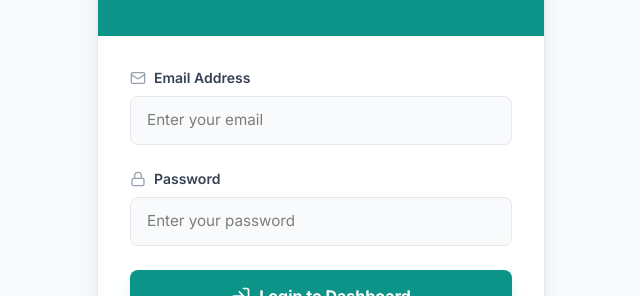
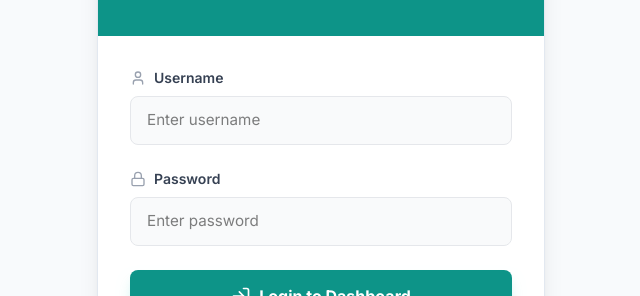
Before and after one commit to rupertgarcia/Software-Design_Fullstack, a Next.js app in the folder dialysismain/: page /login in a window 1280 px wide. Shown: the part 277-573 px from the top of the page, without its empty margins (319-959 px from the left). Built offline with nearby package versions, Linux system fonts and the light colour scheme; no server answers.

Commit message:
Switch to username/password login

```diff
--- a/dialysismain/app/login/page.tsx
+++ b/dialysismain/app/login/page.tsx
@@ -2,11 +2,11 @@
 
 import { useState } from 'react';
 import { useRouter } from 'next/navigation';
-import { HeartPulse, Lock, Mail, UserPlus, LogIn } from 'lucide-react';
+import { HeartPulse, Lock, User, UserPlus, LogIn } from 'lucide-react';
 import { supabase } from '@/lib/supabase';
 
 export default function LoginPage() {
-  const [email, setEmail] = useState('');
+  const [username, setUsername] = useState('');
   const [password, setPassword] = useState('');
   const [isSignUp, setIsSignUp] = useState(false);
   const [error, setError] = useState('');
@@ -18,23 +18,27 @@ export default function LoginPage() {
     setError('');
     setLoading(true);
 
+    // Supabase requires an email format, so we append a fake domain to the username
+    const fakeEmail = `${username.trim().toLowerCase()}@dialysis.app`;
+
     try {
       if (isSignUp) {
         const { error } = await supabase.auth.signUp({
-          email: email.trim(),
+          email: fakeEmail,
           password: password.trim(),
           options: {
             data: {
-              role: email.trim() === 'admin@example.com' ? 'admin' : 'user'
+              display_name: username.trim(),
+              role: username.trim().toLowerCase() === 'admin' ? 'admin' : 'user'
             }
           }
         });
         if (error) throw error;
-        alert('Signup successful! Please check your email for verification (if enabled) or try logging in.');
+        alert('Account created! You can now log in.');
         setIsSignUp(false);
       } else {
         const { error } = await supabase.auth.signInWithPassword({
-          email: email.trim(),
+          email: fakeEmail,
           password: password.trim(),
         });
         if (error) throw error;
@@ -69,14 +73,14 @@ export default function LoginPage() {
 
           <div className="space-y-2">
             <label className="text-sm font-semibold text-gray-700 flex items-center gap-2">
-              <Mail className="w-4 h-4 text-gray-400" /> Email Address
+              <User className="w-4 h-4 text-gray-400" /> Username
             </label>
             <input
-              type="email"
+              type="text"
               required
-              value={email}
-              onChange={(e) => setEmail(e.target.value)}
-              placeholder="Enter your email"
+              value={username}
+              onChange={(e) => setUsername(e.target.value)}
+              placeholder="Enter username"
               className="w-full px-4 py-3 bg-gray-50 border border-gray-200 rounded-lg focus:ring-4 focus:ring-teal-500/10 focus:border-[#0d9488] transition-all outline-none"
             />
           </div>
@@ -90,7 +94,7 @@ export default function LoginPage() {
               required
               value={password}
               onChange={(e) => setPassword(e.target.value)}
-              placeholder="Enter your password"
+              placeholder="Enter password"
               className="w-full px-4 py-3 bg-gray-50 border border-gray-200 rounded-lg focus:ring-4 focus:ring-teal-500/10 focus:border-[#0d9488] transition-all outline-none"
             />
           </div>
--- a/dialysismain/app/page.tsx
+++ b/dialysismain/app/page.tsx
@@ -30,9 +30,10 @@ export default function Dashboard() {
       if (!authSession) {
         router.push('/login');
       } else {
+        const username = authSession.user.user_metadata?.display_name || authSession.user.email?.split('@')[0] || 'User';
         setSession({
-          username: authSession.user.email?.split('@')[0] || 'User',
-          isAdmin: authSession.user.user_metadata?.role === 'admin' || authSession.user.email === 'admin@example.com'
+          username: username,
+          isAdmin: authSession.user.user_metadata?.role === 'admin' || username.toLowerCase() === 'admin'
         });
       }
       setLoading(false);
@@ -44,9 +45,10 @@ export default function Dashboard() {
       if (!session) {
         router.push('/login');
       } else {
+        const username = session.user.user_metadata?.display_name || session.user.email?.split('@')[0] || 'User';
         setSession({
-          username: session.user.email?.split('@')[0] || 'User',
-          isAdmin: session.user.user_metadata?.role === 'admin' || session.user.email === 'admin@example.com'
+          username: username,
+          isAdmin: session.user.user_metadata?.role === 'admin' || username.toLowerCase() === 'admin'
         });
       }
     });
```
